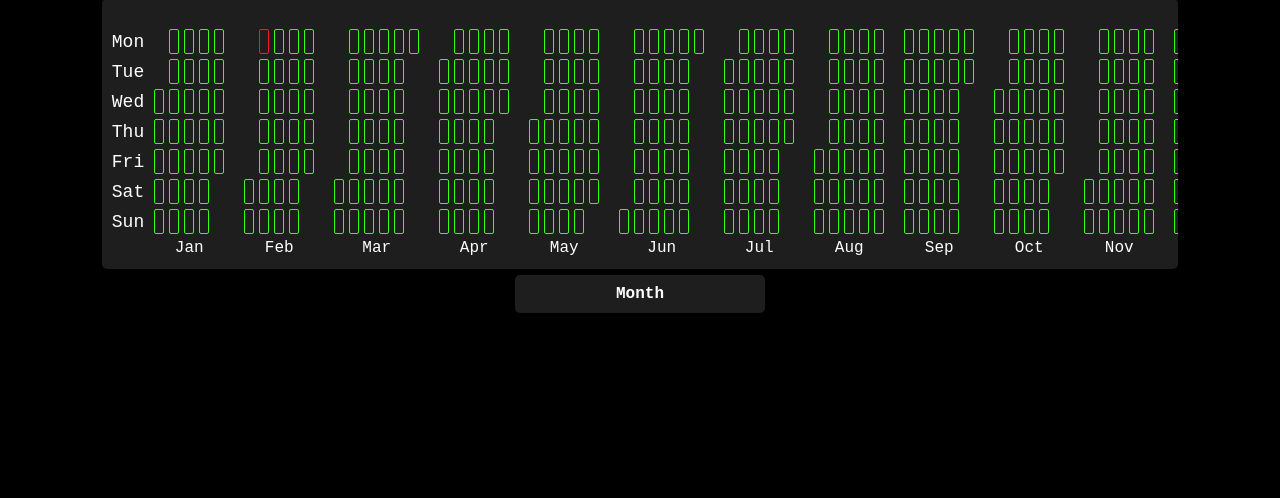
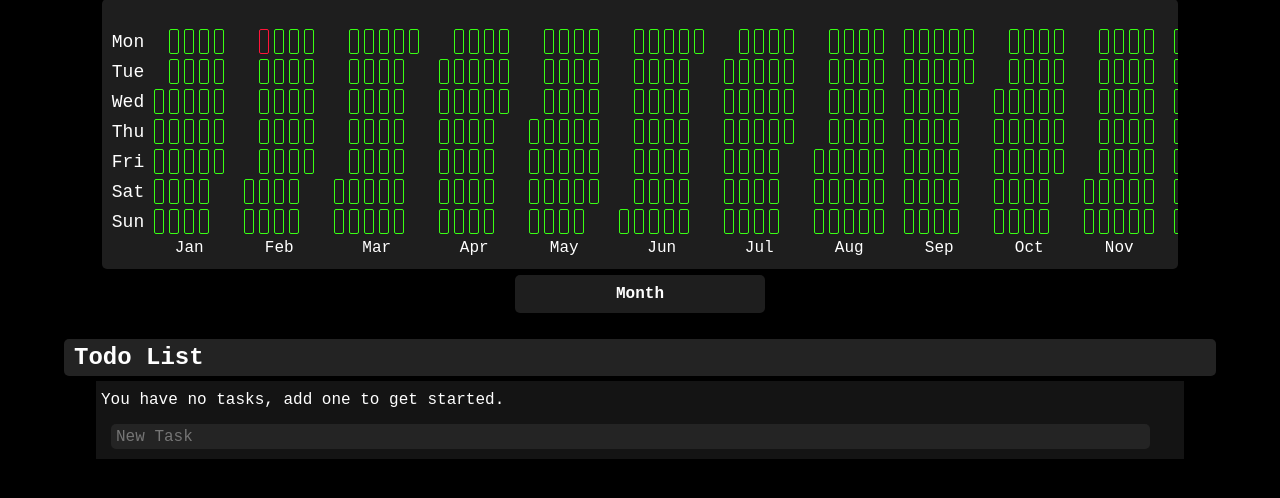
Before and after one commit to hub-mm/keep_up, a Flask app: page /home in a window 1280 px wide. Shown: the part 111-609 px from the top of the page. Run offline with Flask 3, Linux system fonts and the light colour scheme.

Commit message:
Add todo list feature

```diff
--- a/web_app/app.py
+++ b/web_app/app.py
@@ -1,6 +1,7 @@
 # ./web_app/app.py
 from scripts.build_calendar import CalendarBuild
-from flask import Flask, render_template, url_for, redirect, session
+from scripts.build_todo import TodoBuild
+from flask import Flask, render_template, url_for, redirect, session, request
 from datetime import datetime
 
 
@@ -30,6 +31,8 @@ def home():
     year_layout = calendar.get_layout_year()
     num_of_weeks = len(month_layout[0])
 
+    todo_list = TodoBuild.todo_list
+
     return render_template(
         'index.html',
         month_name = month_name,
@@ -40,7 +43,8 @@ def home():
         current_year = current_year,
         month_layout=month_layout,
         num_of_weeks=num_of_weeks,
-        year_layout=year_layout
+        year_layout=year_layout,
+        todo_list=todo_list
     )
 
 @app.route('/prev_month', methods=['POST'])
@@ -89,5 +93,17 @@ def month_display():
     session['month_display'] = True
     return redirect(url_for('home'))
 
+@app.route('/new_task', methods=['POST'])
+def new_task():
+    task = request.form.get('task', '')
+    TodoBuild(task)
+    return redirect(url_for('home'))
+
+@app.route('/delete_task', methods=['POST'])
+def delete_task():
+    task = request.form.get('task', '')
+    TodoBuild.delete_task(task)
+    return redirect(url_for('home'))
+
 if __name__ == '__main__':
     app.run(port=8000, debug=True)
--- a/web_app/static/styles.css
+++ b/web_app/static/styles.css
@@ -70,6 +70,7 @@ body {
 .dropdown a {
     all: unset;
     color: rgb(255, 255, 255);
+    padding: 5px 0;
 }
 
 .dropdown-menu a:hover {
@@ -307,3 +308,81 @@ body {
 .month-year:hover {
     background-color: rgba(200, 200, 200, 0.2);
 }
+
+.todo-container {
+    width: 90vw;
+    margin: 20px;
+    display: flex;
+    flex-direction: column;
+    justify-content: center;
+    align-items: center;
+}
+
+.todo-title {
+    background-color: rgba(50, 50, 50, .7);
+    color: rgb(255, 255, 255);
+    padding: 5px 10px;
+    border-radius: 5px;
+    width: 100%;
+}
+
+.todo_list {
+    color:rgb(255, 255, 255);
+    background-color: rgba(50, 50, 50, .4);
+    width: 85vw;
+    display: flex;
+    flex-direction: column;
+    margin: 5px;
+    padding: 10px 0;
+    gap: 15px;
+}
+
+.todo_list p {
+    padding: 0 5px;
+}
+
+.todo_list input[type=text] {
+    all: unset;
+    background-color: rgba(100, 100, 100, .2);
+    height: 25px;
+    width: 95%;
+    border-radius: 5px;
+    cursor: cursor;
+    margin-left: 15px;
+    padding-left: 5px;
+}
+
+.task-container {
+    display: flex;
+}
+
+.task-container p {
+    width: 90%;
+    padding: 5px 0;
+}
+
+.task-container form {
+    all: unset;
+    width: 10%;
+    padding: 5px 0;
+}
+
+.delete-task {
+    all: unset;
+    background-color: rgba(150, 150, 150, .2);
+    color: rgb(255, 20, 57);
+    font-weight: bold;
+    display: flex;
+    justify-content: center;
+    align-items: center;
+    margin-left: auto;
+    width: 40px;
+    border-radius: 5px;
+    padding: 0 5px;
+    cursor: pointer;
+}
+
+.task {
+    color: rgb(255, 255, 255);
+    padding: 0 10px;
+}
--- a/web_app/templates/index.html
+++ b/web_app/templates/index.html
@@ -153,5 +153,35 @@
         {% endif %}
     </div>
 </div>
+<div class="todo-container">
+    <div class="todo-title">
+        <h2>Todo List</h2>
+    </div>
+    <div class="todo_list">
+        {% if not todo_list %}
+        <p>You have no tasks, add one to get started.</p>
+        <form action="{{ url_for('new_task') }}" method="POST">
+            <input type="text" name="task" class="add-task" placeholder="New Task">
+        </form>
+        {% else %}
+        <ul>
+            {% for task in todo_list %}
+            <li class="task">
+                <div class="task-container">
+                    <p>{{ todo_list[task] }}</p>
+                    <form action="{{ url_for('delete_task') }}" method="POST">
+                        <input type="hidden" name="task" value="{{ todo_list[task] }}">
+                        <input type="submit" class="delete-task" value="X">
+                    </form>
+                </div>
+            </li>
+            {% endfor %}
+        </ul>
+        <form action="{{ url_for('new_task') }}" method="POST">
+            <input type="text" name="task" class="add-task" placeholder="New Task">
+        </form>
+        {% endif %}
+    </div>
+</div>
 </body>
 </html>
```
